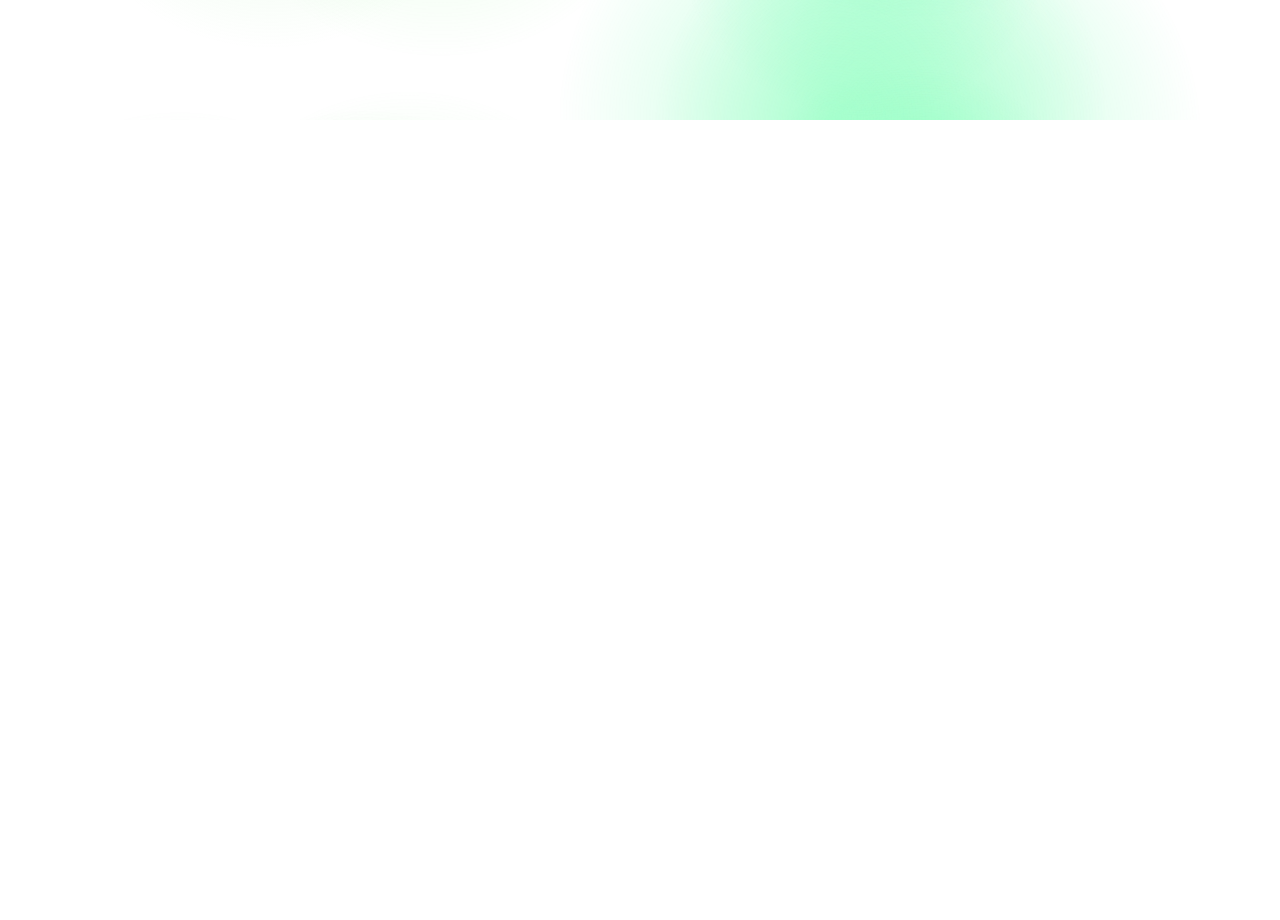
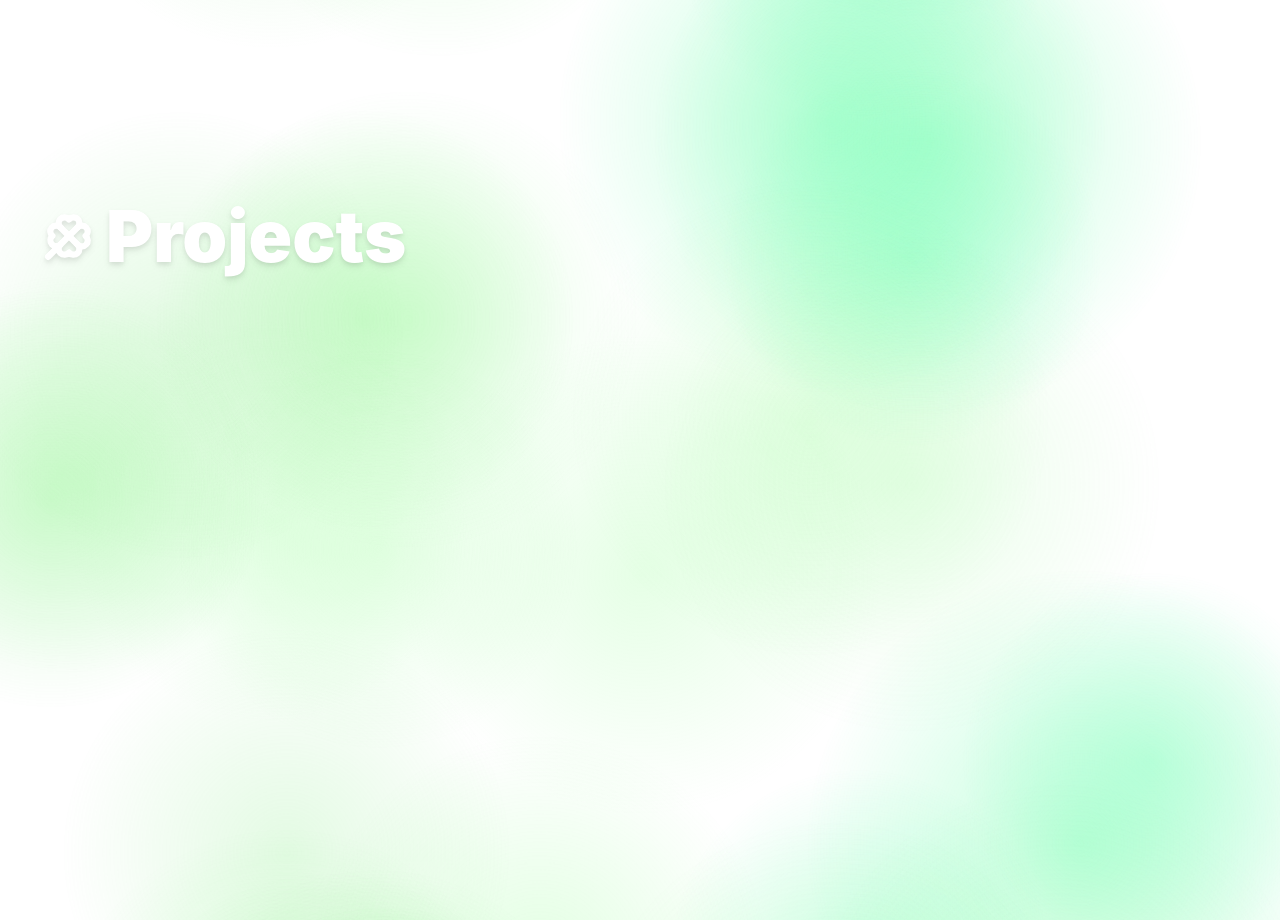
Before and after one commit to my2min0/portfolio, a React (Create React App) app: page / in a window 1280 px wide. Shown: the part 2120-3040 px from the top of the page. Before the commit the page ends 2240 px from the top, so only its background shows below. Built offline with nearby package versions, Linux system fonts and the light colour scheme; the HTML template or start-up script is replaced by a standard one.

Commit message:
프로젝트 섹션 추가

```diff
--- a/src/App.js
+++ b/src/App.js
@@ -3,6 +3,7 @@ import LandingPage from './components/sections/LandingPage';
 import AnimatedBackground from './components/common/AnimatedBackground';
 import AboutMe from './components/sections/AboutMe';
 import SkillAndTool from './components/sections/Skill&Tool';
+import Project from './components/sections/Project';
 
 const App = () => {
   return (
@@ -11,6 +12,7 @@ const App = () => {
         <LandingPage />
         <AboutMe />
         <SkillAndTool />
+        <Project />
       </AnimatedBackground>
     </div>
   );
--- /dev/null
+++ b/src/components/sections/Project.js
@@ -0,0 +1,27 @@
+import React from "react";
+import MaskText from "../common/MaskText";
+import Clover from "../common/Clover";
+
+const Project = () => {
+
+    return (
+        <div className="min-h-[100vh] flex flex-col pt-32 md:pt-20 px-4 pb-20">
+            <div className="flex">
+                {/* 상단 제목 - 마스크 효과 */}
+                <MaskText
+                    className="mb-12 text-left z-10"
+                    maskSize={100}
+                >
+                    <div className="flex items-center gap-3 ml-2 md:ml-7">
+                        <Clover/>
+                        <h1 className="text-5xl md:text-7xl font-black">
+                            Projects
+                        </h1>
+                    </div>
+                </MaskText>
+            </div>
+        </div>
+    )
+}
+
+export default Project;
```
